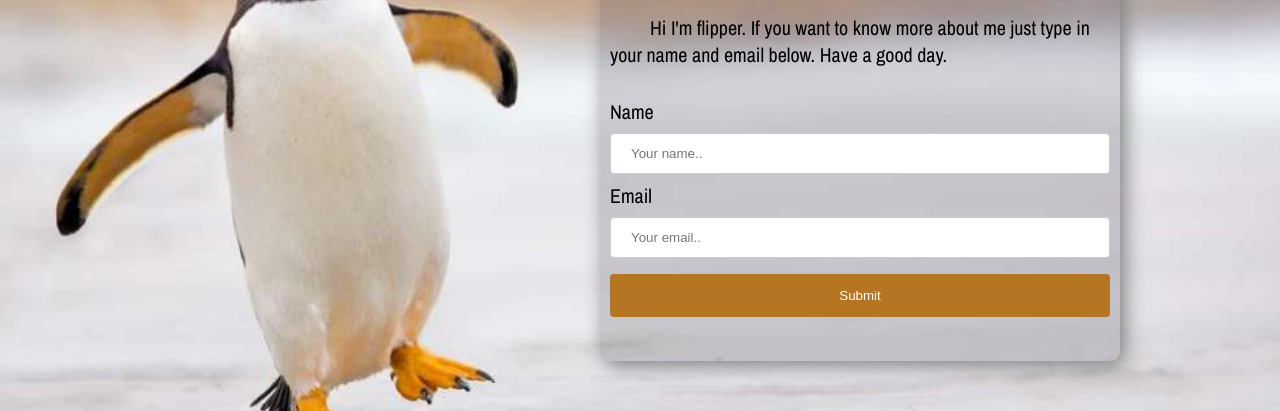
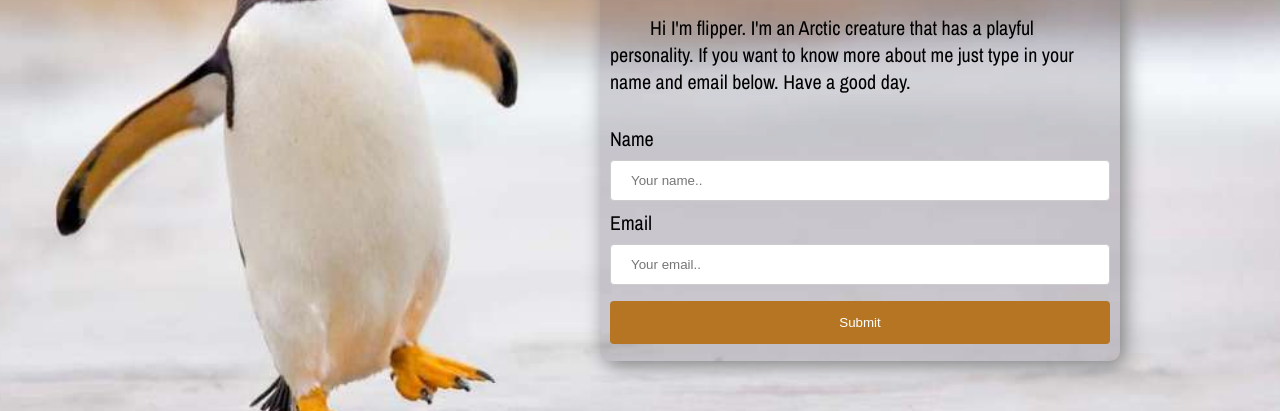
Before and after one commit to mbportuguez/flipper, a plain HTML site: page index.html in a window 1280 px wide. Shown: the part 289-700 px from the top of the page. Drawn offline with nearby package versions, Linux system fonts and the light colour scheme.

Commit message:
include landing pages activity

```diff
--- a/index.html
+++ b/index.html
@@ -28,7 +28,7 @@
 		<div class="border_container">
 
 			<h1>Flipper</h1>
-			<p><span>Hi I'm flipper. If you want to know more about me just type in your name and email below. Have a good day.</span> </p>
+			<p><span>Hi I'm flipper. I'm an Arctic creature that has a playful personality. If you want to know more about me just type in your name and email below. Have a good day.</span> </p>
 
 
 		  	<form>
```
